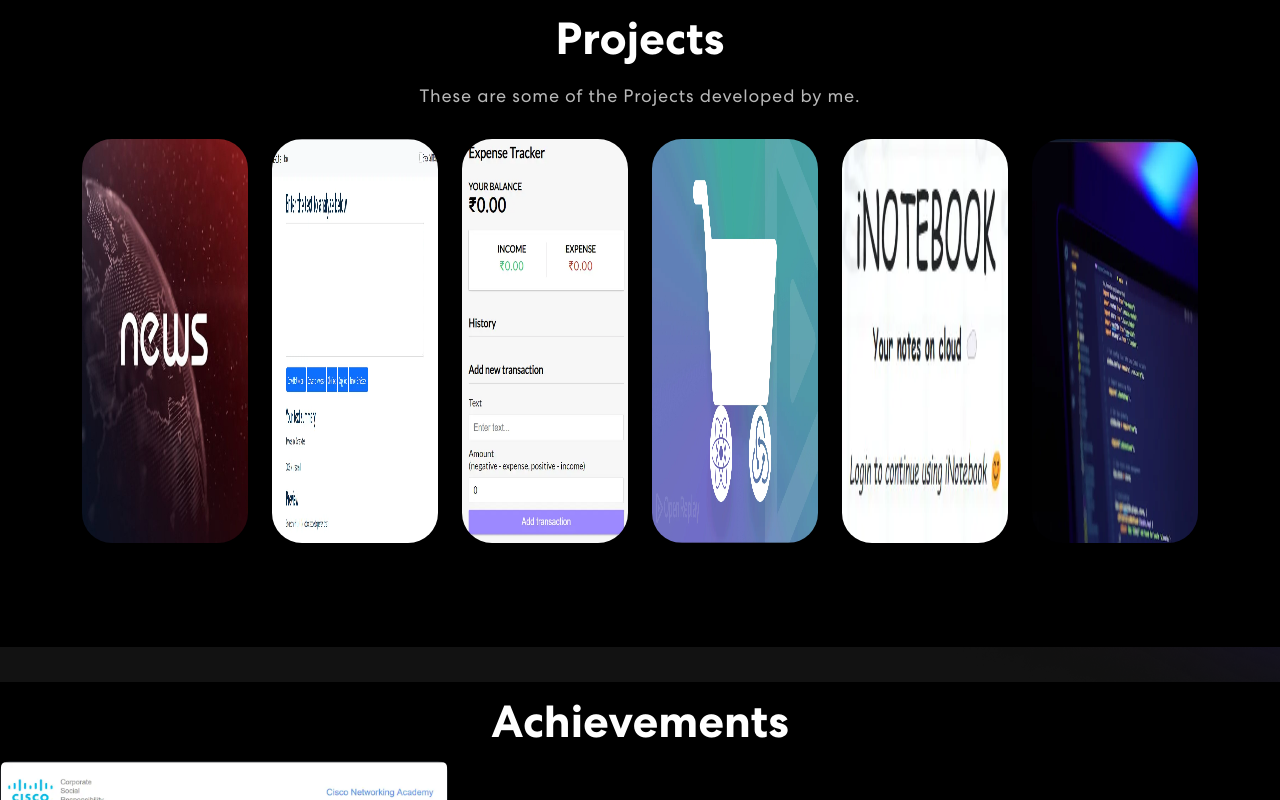
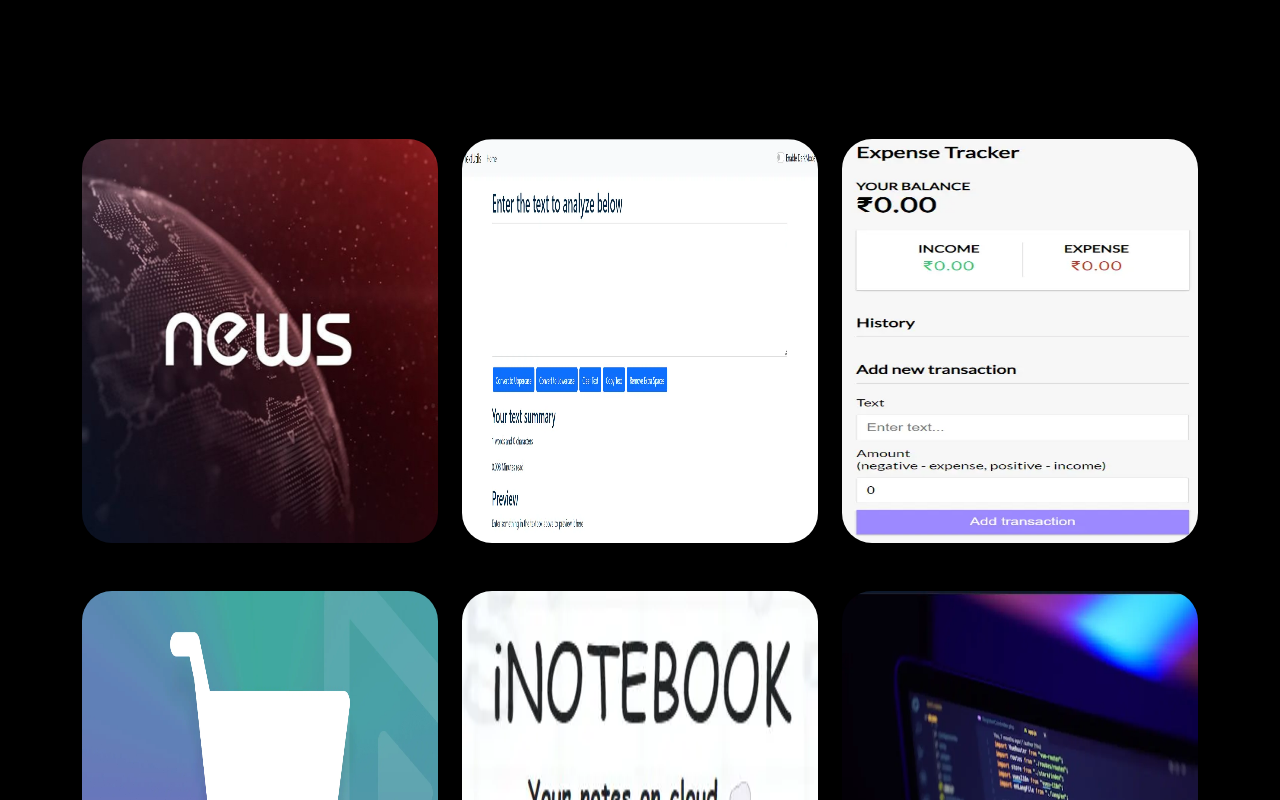
Before and after one commit to Achinmay05/Portfolio, a React (Create React App) app: page / in a window 1280 px wide. Shown: the part 1400-2200 px from the top of the page. Built offline with nearby package versions, Linux system fonts and the light colour scheme.

Commit message:
fixed issues

```diff
--- a/src/components/ProjectCard.js
+++ b/src/components/ProjectCard.js
@@ -2,7 +2,7 @@
 
 export const ProjectCard = ({ title, description, imgUrl}) => {
     return (
-        <Col>
+        <Col md={4} className="mb-4">
       <div className="proj-imgbx">
         <img src={imgUrl} alt="nothing"/>
         <div className="proj-txtx">
--- a/src/components/Projects.js
+++ b/src/components/Projects.js
@@ -1,4 +1,4 @@
-import { Col, Container, Tab, Row } from "react-bootstrap";
+import { Col, Container, Tab, Row, Nav } from "react-bootstrap";
 import { ProjectCard } from "./ProjectCard";
 import colorSharp2 from "../assets/img/color-sharp2.png";
 import projImg1 from "../assets/img/project-img1.png";
@@ -138,8 +138,8 @@
                                 </div>}
                         </TrackVisibility>
                         <Tab.Container id="projects-tabs" defaultActiveKey="first">
-
-                            {/* <Nav variant="pills" className="mb-5 justify-content-center align-items-center">
+{/*
+                            <Nav variant="pills" className="mb-5 justify-content-center align-items-center">
                                 <Nav.Item>
                                     <Nav.Link eventKey="first">Tab 01</Nav.Link>
                                 </Nav.Item>
```
